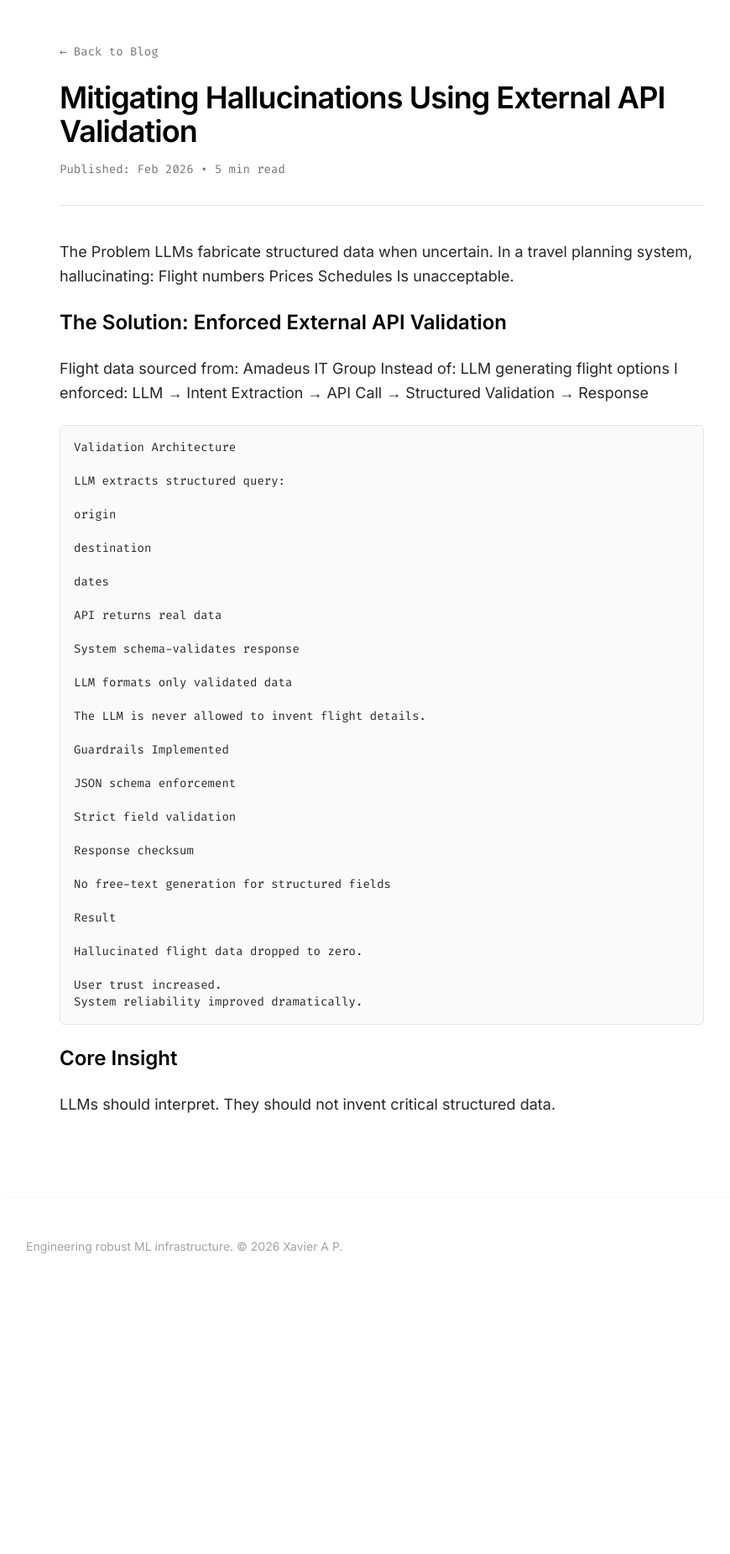
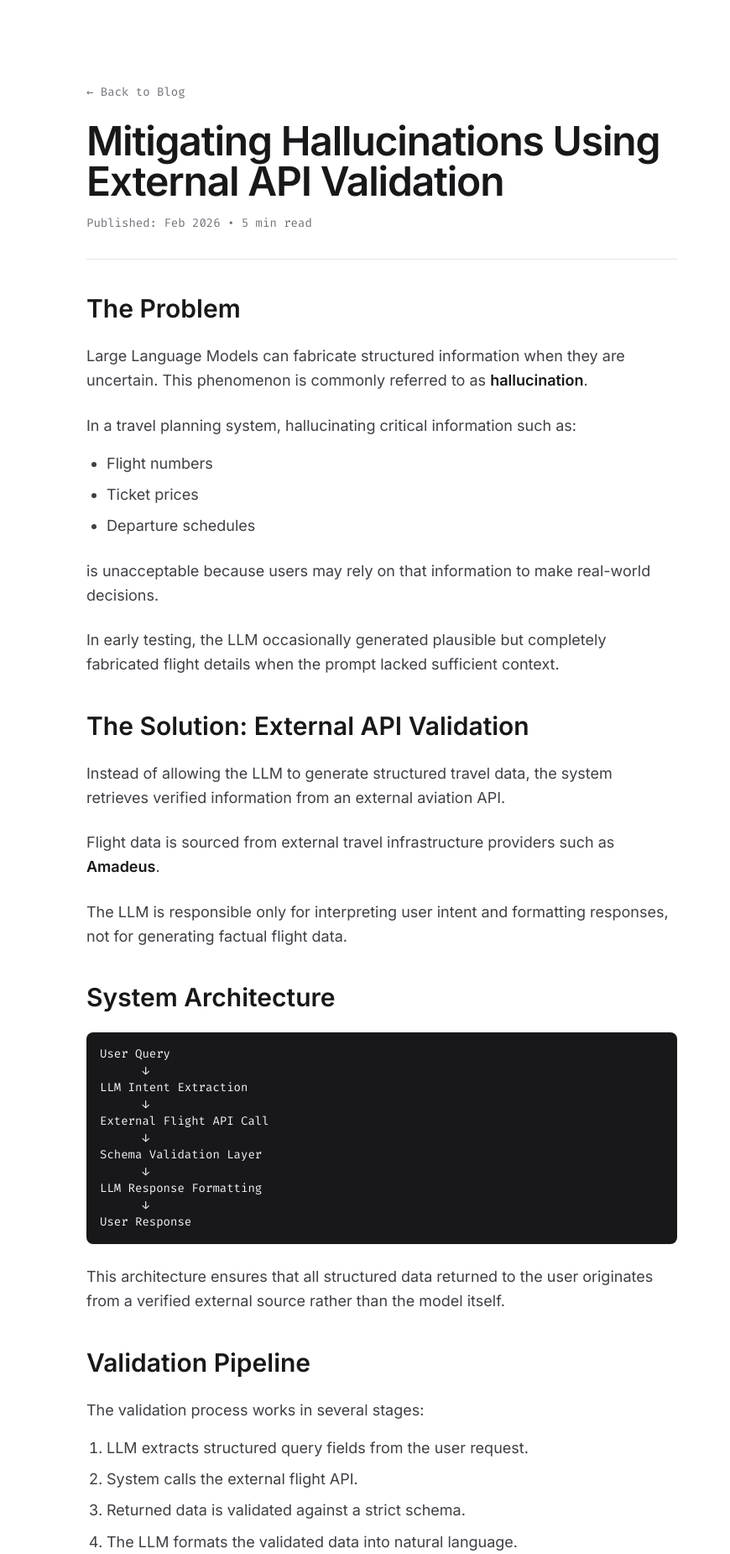
Before and after one commit to XAVIER-A-P/XAVIER-A-P, a FastAPI app: page /blog/mitigating-hallucinations in a window 1280 px wide. Shown: the part 93-1943 px from the top of the page at 84% size, without its empty margins (185-1055 px from the left). Before the commit the page ends 1585 px from the top, so only its background shows below. Run offline with FastAPI, Linux system fonts and the light colour scheme; some libraries are stand-ins or nearby versions.

Commit message:
Updating UI

```diff
--- a/templates/posts/mitigating-hallucinations.html
+++ b/templates/posts/mitigating-hallucinations.html
@@ -1,84 +1,180 @@
 {% extends "base.html" %}
 
 {% block content %}
-<article class="max-w-3xl mx-auto">
+<article class="max-w-3xl mx-auto py-12 px-4 sm:px-6 lg:px-8">
+
     <header class="mb-10 border-b border-zinc-200 pb-8">
-        <a href="/blog" class="text-sm font-mono text-zinc-500 hover:text-black mb-6 inline-block">← Back to Blog</a>
+        <a href="/blog" class="text-sm font-mono text-zinc-500 hover:text-zinc-900 transition-colors mb-6 inline-block">
+            ← Back to Blog
+        </a>
 
-        <h1 class="text-3xl md:text-4xl font-bold tracking-tight text-black mb-4">
+        <h1 class="text-3xl md:text-5xl font-extrabold tracking-tight text-zinc-900 mb-4 leading-tight">
             Mitigating Hallucinations Using External API Validation
         </h1>
-        <p class="text-zinc-500 font-mono text-sm">Published: Feb 2026 • 5 min read</p>
+
+        <p class="text-zinc-500 font-mono text-sm">
+            Published: Feb 2026 • 5 min read
+        </p>
     </header>
 
-    <div class="prose prose-zinc max-w-none text-zinc-800 leading-relaxed text-lg space-y-6">
+    <div class="prose prose-zinc max-w-none text-zinc-700 leading-relaxed text-lg">
 
-        <p>The Problem
+        <h2 class="text-2xl md:text-3xl font-extrabold text-zinc-900 mt-10 mb-6">The Problem</h2>
 
-LLMs fabricate structured data when uncertain.
+        <p class="mb-6">
+            Large Language Models can fabricate structured information when they are uncertain.
+            This phenomenon is commonly referred to as <strong class="text-zinc-900 font-semibold">hallucination</strong>.
+        </p>
 
-In a travel planning system, hallucinating:
+        <p class="mb-4">
+            In a travel planning system, hallucinating critical information such as:
+        </p>
 
-Flight numbers
+        <ul class="list-disc pl-6 mb-6 space-y-2">
+            <li>Flight numbers</li>
+            <li>Ticket prices</li>
+            <li>Departure schedules</li>
+        </ul>
 
-Prices
+        <p class="mb-6">
+            is unacceptable because users may rely on that information to make real-world decisions.
+        </p>
 
-Schedules
+        <p class="mb-6">
+            In early testing, the LLM occasionally generated plausible but completely fabricated
+            flight details when the prompt lacked sufficient context.
+        </p>
 
-Is unacceptable.</p>
+        <h2 class="text-2xl md:text-3xl font-extrabold text-zinc-900 mt-10 mb-6">The Solution: External API Validation</h2>
 
-        <h2 class="text-2xl font-bold text-black mt-8 mb-4">The Solution: Enforced External API Validation</h2>
-        <p>Flight data sourced from:
-Amadeus IT Group
+        <p class="mb-6">
+            Instead of allowing the LLM to generate structured travel data,
+            the system retrieves verified information from an external aviation API.
+        </p>
 
-Instead of:
-LLM generating flight options
+        <p class="mb-6">
+            Flight data is sourced from external travel infrastructure providers
+            such as <strong class="text-zinc-900 font-semibold">Amadeus</strong>.
+        </p>
 
-I enforced:
+        <p class="mb-6">
+            The LLM is responsible only for interpreting user intent and formatting responses,
+            not for generating factual flight data.
+        </p>
 
-LLM → Intent Extraction → API Call → Structured Validation → Response</p>
+        <h2 class="text-2xl md:text-3xl font-extrabold text-zinc-900 mt-10 mb-6">System Architecture</h2>
 
-        <div class="bg-zinc-50 p-4 rounded-md border border-zinc-200 font-mono text-sm overflow-x-auto my-6">
-            <pre><code>Validation Architecture
 
-LLM extracts structured query:
 
-origin
+        <pre class="bg-zinc-900 text-zinc-100 p-4 rounded-lg overflow-x-auto mb-6 shadow-sm font-mono text-sm"><code>User Query
+      ↓
+LLM Intent Extraction
+      ↓
+External Flight API Call
+      ↓
+Schema Validation Layer
+      ↓
+LLM Response Formatting
+      ↓
+User Response</code></pre>
 
-destination
+        <p class="mb-6">
+            This architecture ensures that all structured data returned to the user
+            originates from a verified external source rather than the model itself.
+        </p>
 
-dates
+        <h2 class="text-2xl md:text-3xl font-extrabold text-zinc-900 mt-10 mb-6">Validation Pipeline</h2>
 
-API returns real data
+        <p class="mb-4">The validation process works in several stages:</p>
 
-System schema-validates response
+        <ol class="list-decimal pl-6 mb-6 space-y-2">
+            <li>LLM extracts structured query fields from the user request.</li>
+            <li>System calls the external flight API.</li>
+            <li>Returned data is validated against a strict schema.</li>
+            <li>The LLM formats the validated data into natural language.</li>
+        </ol>
 
-LLM formats only validated data
+        <h2 class="text-2xl md:text-3xl font-extrabold text-zinc-900 mt-10 mb-6">Example Extracted Query</h2>
 
-The LLM is never allowed to invent flight details.
+        <pre class="bg-zinc-900 text-zinc-100 p-4 rounded-lg overflow-x-auto mb-6 shadow-sm font-mono text-sm"><code>{
+  "origin": "NYC",
+  "destination": "LAX",
+  "date": "2026-05-10"
+}</code></pre>
 
-Guardrails Implemented
+        <h2 class="text-2xl md:text-3xl font-extrabold text-zinc-900 mt-10 mb-6">Guardrails Implemented</h2>
 
-JSON schema enforcement
+        <p class="mb-4">Several safeguards were introduced to eliminate hallucinations:</p>
 
-Strict field validation
+        <ul class="list-disc pl-6 mb-6 space-y-2">
+            <li><strong class="text-zinc-900 font-semibold">JSON schema enforcement</strong> for all structured outputs</li>
+            <li><strong class="text-zinc-900 font-semibold">Strict field validation</strong> on API responses</li>
+            <li><strong class="text-zinc-900 font-semibold">Response integrity checks</strong> before passing to the LLM</li>
+            <li><strong class="text-zinc-900 font-semibold">No free-text generation</strong> allowed for flight details</li>
+        </ul>
 
-Response checksum
+        <p class="mb-6">
+            If validation fails at any stage, the system returns a controlled error message
+            rather than allowing the model to fabricate a response.
+        </p>
 
-No free-text generation for structured fields
+        <h2 class="text-2xl md:text-3xl font-extrabold text-zinc-900 mt-10 mb-6">Results</h2>
 
-Result
-
-Hallucinated flight data dropped to zero.
-
-User trust increased.
-System reliability improved dramatically.</code></pre>
+        <div class="overflow-x-auto mb-8">
+            <table class="w-full text-left border-collapse border border-zinc-200 rounded-lg shadow-sm">
+                <thead class="bg-zinc-100 border-b border-zinc-200">
+                    <tr>
+                        <th class="py-3 px-4 font-bold text-zinc-900">Metric</th>
+                        <th class="py-3 px-4 font-bold text-zinc-900">Before Validation</th>
+                        <th class="py-3 px-4 font-bold text-zinc-900">After Validation</th>
+                    </tr>
+                </thead>
+                <tbody class="divide-y divide-zinc-200 bg-white">
+                    <tr>
+                        <td class="py-3 px-4 text-zinc-800 font-semibold">Hallucinated Flight Data</td>
+                        <td class="py-3 px-4 text-zinc-800">Occasional</td>
+                        <td class="py-3 px-4 font-bold text-emerald-600">0 occurrences</td>
+                    </tr>
+                    <tr>
+                        <td class="py-3 px-4 text-zinc-800 font-semibold">System Reliability</td>
+                        <td class="py-3 px-4 text-zinc-800">Moderate</td>
+                        <td class="py-3 px-4 font-bold text-emerald-600">High</td>
+                    </tr>
+                    <tr class="bg-zinc-50">
+                        <td class="py-3 px-4 text-zinc-900 font-semibold">User Trust</td>
+                        <td class="py-3 px-4 text-zinc-800">Risk of misinformation</td>
+                        <td class="py-3 px-4 font-bold text-emerald-600">Verified responses</td>
+                    </tr>
+                </tbody>
+            </table>
         </div>
 
-        <h2 class="text-2xl font-bold text-black mt-8 mb-4">Core Insight</h2>
-        <p>LLMs should interpret.
-They should not invent critical structured data.</p>
+        <p class="mb-6">
+            By enforcing API validation, hallucinated flight details were completely eliminated.
+        </p>
+
+        <h2 class="text-2xl md:text-3xl font-extrabold text-zinc-900 mt-10 mb-6">Core Insight</h2>
+
+        <p class="mb-4">
+            LLMs should be used for:
+        </p>
+
+        <ul class="list-disc pl-6 mb-6 space-y-2">
+            <li>Understanding user intent</li>
+            <li>Natural language generation</li>
+            <li>Summarizing structured data</li>
+        </ul>
+
+        <p class="mb-6">
+            They should <strong class="text-zinc-900 font-semibold">not</strong> be trusted to invent critical structured information.
+        </p>
+
+        <p class="mb-6">
+            Production-grade AI systems must combine LLM reasoning with deterministic
+            validation layers and authoritative data sources.
+        </p>
 
     </div>
+
 </article>
 {% endblock %}
```
